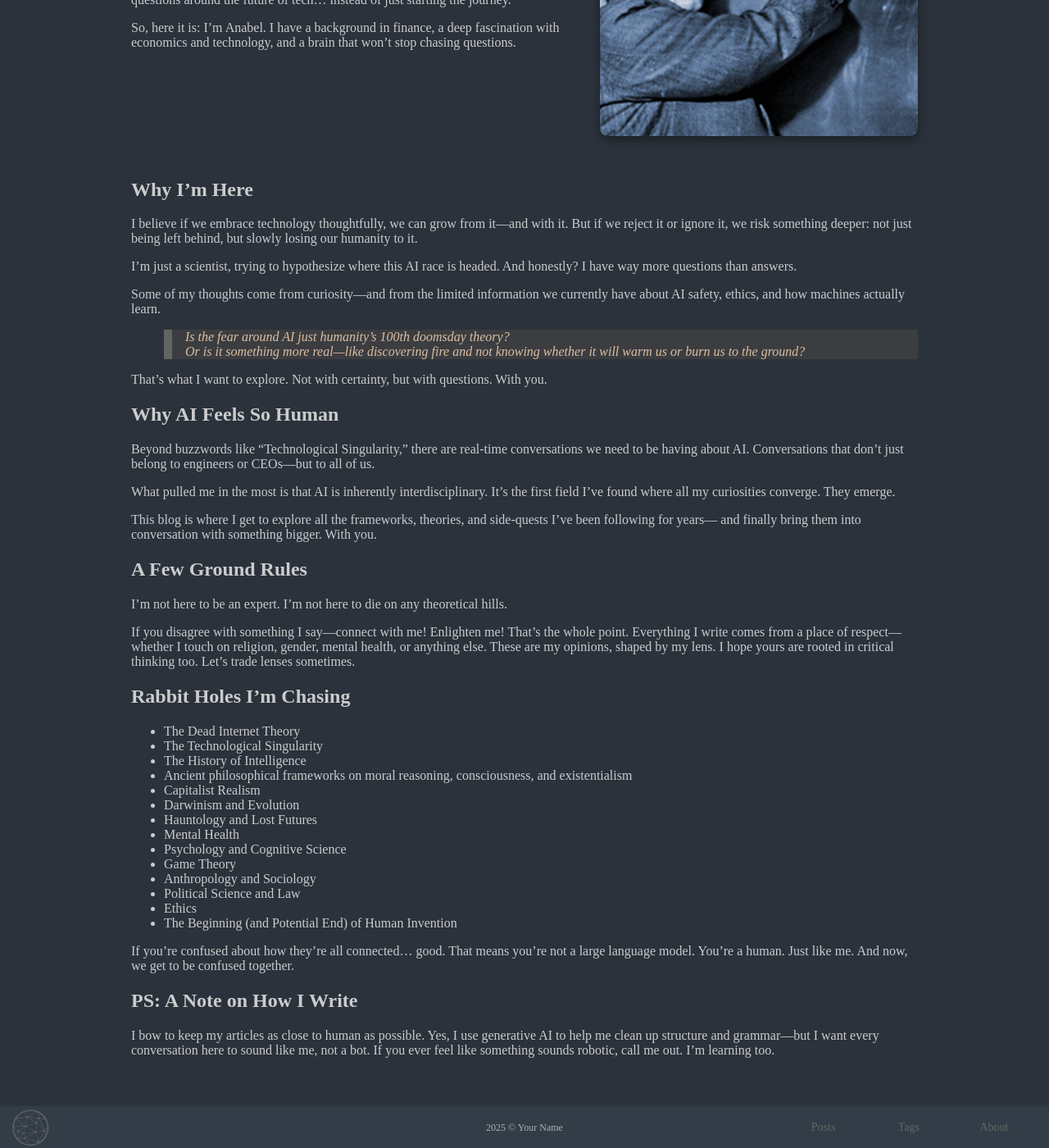
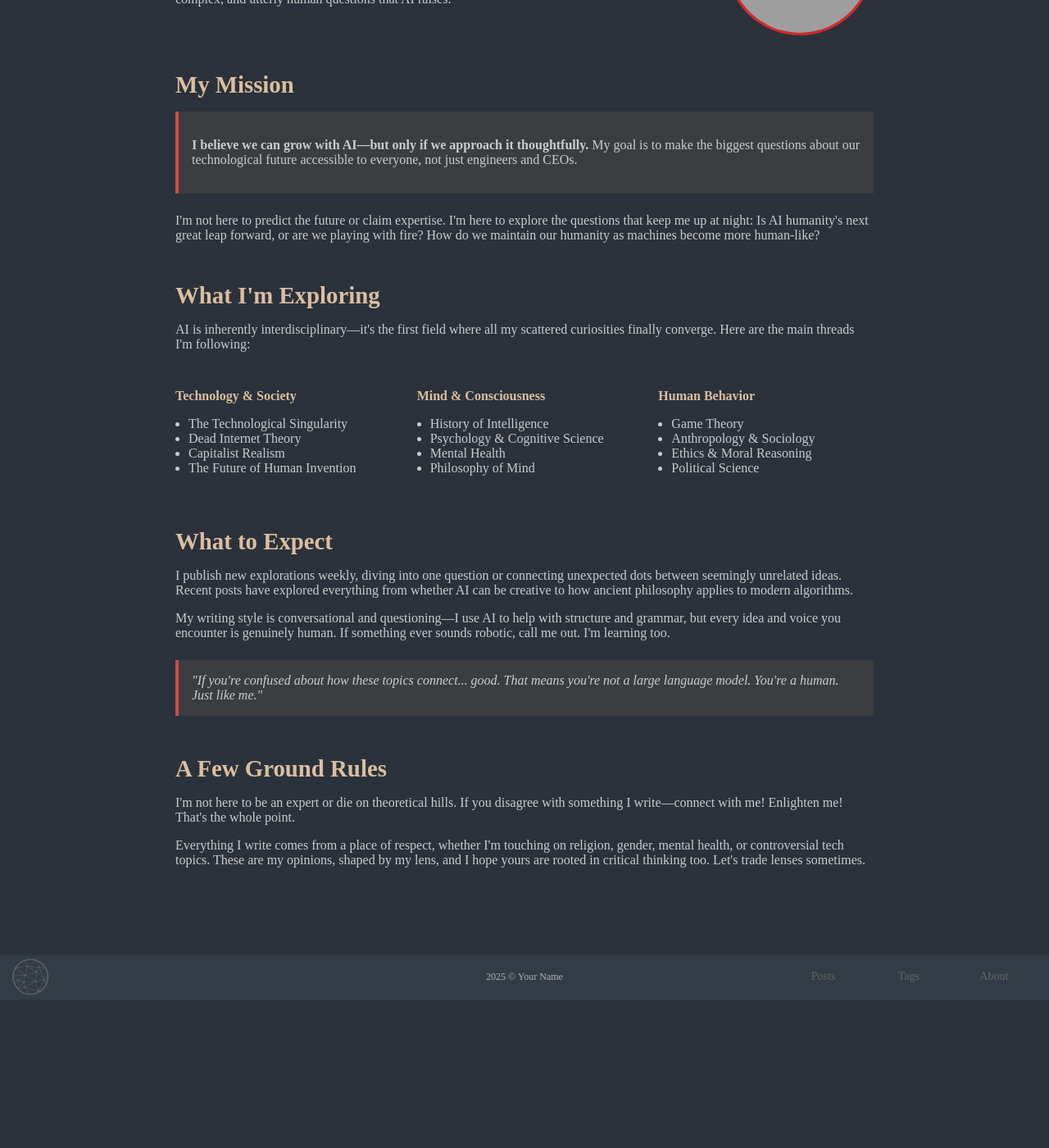
Before and after one commit to apichardo1997/alignedemergence, a Jekyll site: the page built from _pages/about.html, in a window 1280 px wide and 1400 px high, scrolled down 438 px. Shown: the whole window at 82% size. Built offline with Jekyll 4.4.1, drawn with Linux system fonts in a browser that asks for light colours; after the commit the page ends 1657 px from its top, so only the background shows below that; some of the changed text lies outside the part shown; grey boxes are pictures that could not be loaded.

Commit message:
Update about.html

```diff
--- a/_pages/about.html
+++ b/_pages/about.html
@@ -4,104 +4,83 @@ title: About
 permalink: about:output_ext
 ---
 
-<section class="about-section">
+<section class="about-wrapper" style="padding: 3rem 1.5rem; max-width: 900px; margin: auto; color: var(--text);">
 
-  <div class="about-flex-container">
-    <div class="about-text">
-      <h2>Hey, I'm Anabel</h2>
-      <p>
-        I spent way too much time trying to figure out the perfect way to explain what this blog means to me—
-        why I started it, why I care, and why you might want to stick around. But I kept getting stuck trying to
-        <em>perfectly</em> express my passion for questions around the future of tech… instead of just starting the journey.
-      </p>
-      <p>
-        So, here it is: I’m Anabel. I have a background in finance, a deep fascination with economics and technology,
-        and a brain that won’t stop chasing questions.
-      </p>
+  <h2 style="font-size: 2.2rem; font-family: var(--font2); margin-bottom: 1rem;">Hey, I'm Anabel</h2>
+
+  <div style="display: flex; align-items: center; gap: 30px; margin-bottom: 2.5rem; flex-wrap: wrap;">
+    <div style="flex: 1; min-width: 300px;">
+      <p>After spending years in finance watching algorithms reshape markets, I became fascinated by a bigger question: What happens when machines don't just process our data, but start to think like us?</p>
+      <p>I have a background in finance, a deep curiosity about economics and technology, and a brain that won't stop chasing the implications of artificial intelligence. This blog is where I explore the messy, complex, and utterly human questions that AI raises.</p>
     </div>
-
-    <div class="about-image">
-      <img src="/assets/img/einstein-question.webp" alt="Einstein writing 'Question everything'" />
+    <div style="flex-shrink: 0;">
+      <img src="https://images.unsplash.com/photo-1507003211169-0a1dd7228f2d?w=200&h=200&fit=crop&crop=face"
+           alt="Anabel"
+           style="width: 180px; height: 180px; border-radius: 50%; object-fit: cover; border: 3px solid #dc2626;">
     </div>
   </div>
 
-  <div class="about-body">
-    <h2>Why I’m Here</h2>
-    <p>
-      I believe if we embrace technology thoughtfully, we can grow from it—and with it.
-      But if we reject it or ignore it, we risk something deeper: not just being left behind,
-      but slowly losing our humanity to it.
-    </p>
-    <p>
-      I’m just a scientist, trying to hypothesize where this AI race is headed. And honestly?
-      I have way more questions than answers.
-    </p>
-    <p>
-      Some of my thoughts come from curiosity—and from the limited information we currently have
-      about AI safety, ethics, and how machines actually learn.
-    </p>
+  <div class="section" style="margin-bottom: 3rem;">
+    <h2 style="font-size: 1.8rem; margin-bottom: 1rem;">My Mission</h2>
+    <div style="background-color: var(--grey5); padding: 1rem; border-left: 4px solid var(--accent); margin-bottom: 1.5rem;">
+      <p><strong>I believe we can grow with AI—but only if we approach it thoughtfully.</strong> My goal is to make the biggest questions about our technological future accessible to everyone, not just engineers and CEOs.</p>
+    </div>
+    <p>I'm not here to predict the future or claim expertise. I'm here to explore the questions that keep me up at night: Is AI humanity's next great leap forward, or are we playing with fire? How do we maintain our humanity as machines become more human-like?</p>
+  </div>
 
-    <blockquote>
-      Is the fear around AI just humanity’s 100th doomsday theory?<br>
-      Or is it something more real—like discovering fire and not knowing whether it will warm us or burn us to the ground?
-    </blockquote>
+  <div class="section" style="margin-bottom: 3rem;">
+    <h2 style="font-size: 1.8rem; margin-bottom: 1rem;">What I'm Exploring</h2>
+    <p>AI is inherently interdisciplinary—it's the first field where all my scattered curiosities finally converge. Here are the main threads I'm following:</p>
 
-    <p>
-      That’s what I want to explore. Not with certainty, but with questions. With you.
-    </p>
+    <div class="topics-grid" style="display: flex; flex-wrap: wrap; gap: 2rem; margin-top: 1.5rem;">
 
-    <h2>Why AI Feels So Human</h2>
-    <p>
-      Beyond buzzwords like “Technological Singularity,” there are real-time conversations
-      we need to be having about AI. Conversations that don’t just belong to engineers or CEOs—but to all of us.
-    </p>
-    <p>
-      What pulled me in the most is that AI is inherently interdisciplinary. It’s the first field I’ve found where all my curiosities converge. They emerge.
-    </p>
-    <p>
-      This blog is where I get to explore all the frameworks, theories, and side-quests I’ve been following for years—
-      and finally bring them into conversation with something bigger. With you.
-    </p>
+      <div class="topic-cluster" style="flex: 1 1 250px;">
+        <h4 style="margin-bottom: 0.5rem;">Technology & Society</h4>
+        <ul style="list-style-type: disc; padding-left: 1rem;">
+          <li>The Technological Singularity</li>
+          <li>Dead Internet Theory</li>
+          <li>Capitalist Realism</li>
+          <li>The Future of Human Invention</li>
+        </ul>
+      </div>
 
-    <h2>A Few Ground Rules</h2>
-    <p>
-      I’m not here to be an expert. I’m not here to die on any theoretical hills.
-    </p>
-    <p>
-      If you disagree with something I say—connect with me! Enlighten me! That’s the whole point.
-      Everything I write comes from a place of respect—whether I touch on religion, gender, mental health, or anything else.
-      These are my opinions, shaped by my lens. I hope yours are rooted in critical thinking too. Let’s trade lenses sometimes.
-    </p>
+      <div class="topic-cluster" style="flex: 1 1 250px;">
+        <h4 style="margin-bottom: 0.5rem;">Mind & Consciousness</h4>
+        <ul style="list-style-type: disc; padding-left: 1rem;">
+          <li>History of Intelligence</li>
+          <li>Psychology & Cognitive Science</li>
+          <li>Mental Health</li>
+          <li>Philosophy of Mind</li>
+        </ul>
+      </div>
 
-    <h2>Rabbit Holes I’m Chasing</h2>
-    <ul>
-      <li>The Dead Internet Theory</li>
-      <li>The Technological Singularity</li>
-      <li>The History of Intelligence</li>
-      <li>Ancient philosophical frameworks on moral reasoning, consciousness, and existentialism</li>
-      <li>Capitalist Realism</li>
-      <li>Darwinism and Evolution</li>
-      <li>Hauntology and Lost Futures</li>
-      <li>Mental Health</li>
-      <li>Psychology and Cognitive Science</li>
-      <li>Game Theory</li>
-      <li>Anthropology and Sociology</li>
-      <li>Political Science and Law</li>
-      <li>Ethics</li>
-      <li>The Beginning (and Potential End) of Human Invention</li>
-    </ul>
+      <div class="topic-cluster" style="flex: 1 1 250px;">
+        <h4 style="margin-bottom: 0.5rem;">Human Behavior</h4>
+        <ul style="list-style-type: disc; padding-left: 1rem;">
+          <li>Game Theory</li>
+          <li>Anthropology & Sociology</li>
+          <li>Ethics & Moral Reasoning</li>
+          <li>Political Science</li>
+        </ul>
+      </div>
 
-    <p>
-      If you’re confused about how they’re all connected… good.
-      That means you’re not a large language model. You’re a human. Just like me.
-      And now, we get to be confused together.
-    </p>
+    </div>
+  </div>
 
-    <h2>PS: A Note on How I Write</h2>
-    <p>
-      I bow to keep my articles as close to human as possible.
-      Yes, I use generative AI to help me clean up structure and grammar—but I want every conversation here to sound like me, not a bot.
-      If you ever feel like something sounds robotic, call me out. I’m learning too.
-    </p>
+  <div class="section" style="margin-bottom: 3rem;">
+    <h2 style="font-size: 1.8rem; margin-bottom: 1rem;">What to Expect</h2>
+    <p>I publish new explorations weekly, diving into one question or connecting unexpected dots between seemingly unrelated ideas. Recent posts have explored everything from whether AI can be creative to how ancient philosophy applies to modern algorithms.</p>
+    <p>My writing style is conversational and questioning—I use AI to help with structure and grammar, but every idea and voice you encounter is genuinely human. If something ever sounds robotic, call me out. I'm learning too.</p>
+
+    <div class="quote" style="background-color: var(--grey5); padding: 1rem; font-style: italic; margin-top: 1.5rem; border-left: 4px solid var(--accent); color: var(--text);">
+      "If you're confused about how these topics connect... good. That means you're not a large language model. You're a human. Just like me."
+    </div>
   </div>
+
+  <div class="section">
+    <h2 style="font-size: 1.8rem; margin-bottom: 1rem;">A Few Ground Rules</h2>
+    <p>I'm not here to be an expert or die on theoretical hills. If you disagree with something I write—connect with me! Enlighten me! That's the whole point.</p>
+    <p>Everything I write comes from a place of respect, whether I'm touching on religion, gender, mental health, or controversial tech topics. These are my opinions, shaped by my lens, and I hope yours are rooted in critical thinking too. Let's trade lenses sometimes.</p>
+  </div>
+
 </section>
```
